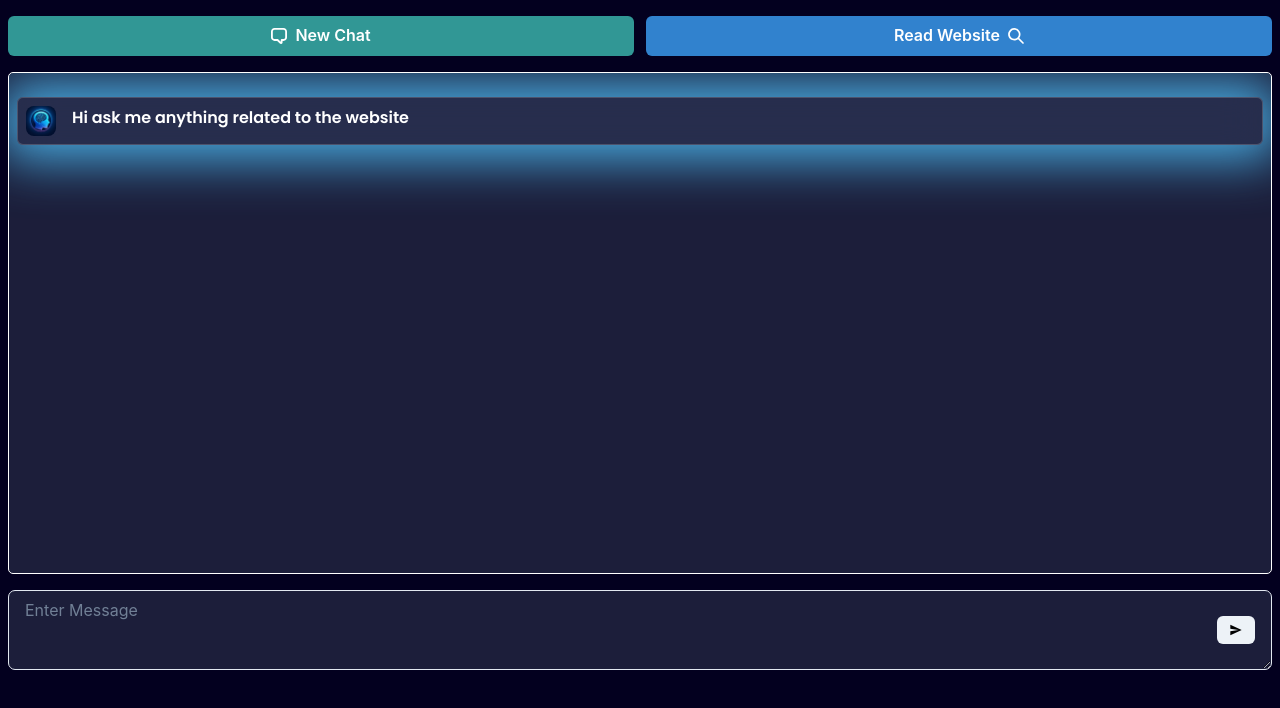
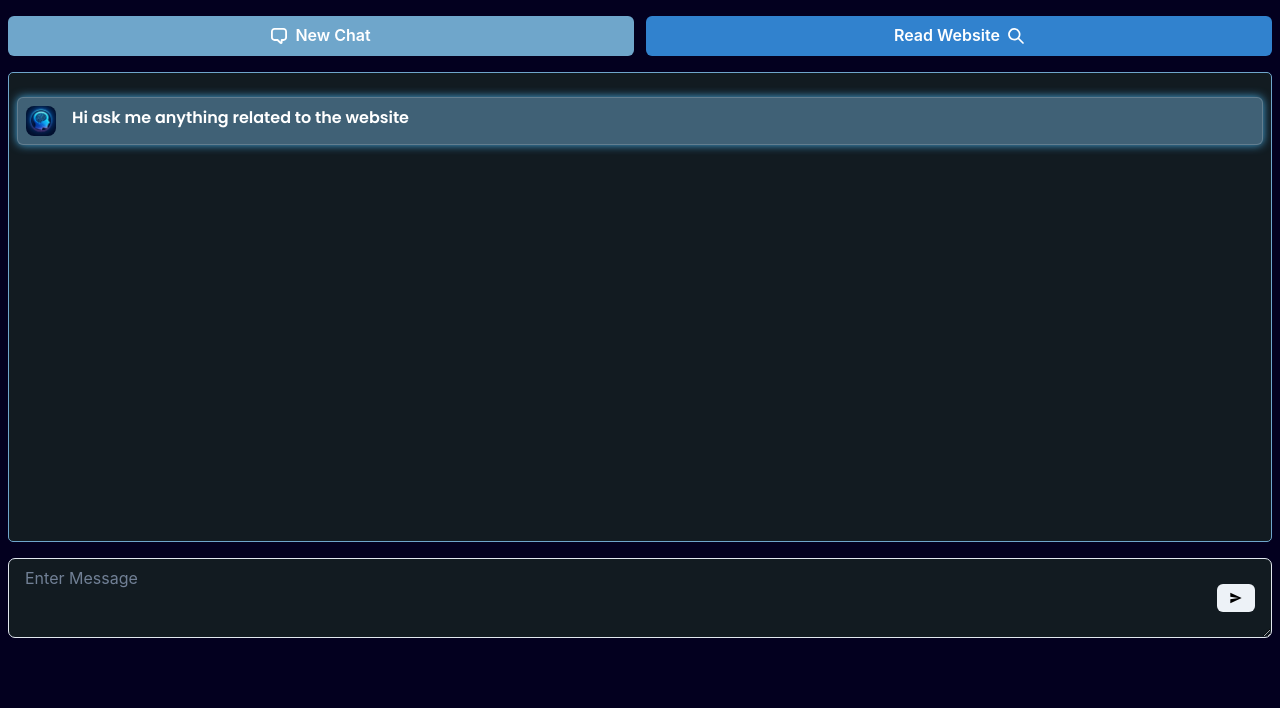
Before and after one commit to VishalPatil0902/extension, a React (Create React App) app: page / in a window 1280 px wide. Shown: the top 708 px of the page. Built offline with nearby package versions, Linux system fonts and the light colour scheme.

Commit message:
ColourScheme Changed a bit

```diff
--- a/src/Components/Search.jsx
+++ b/src/Components/Search.jsx
@@ -5,7 +5,7 @@ import { SearchIcon,ChatIcon } from '@chakra-ui/icons'
 const Search = ({onNewChat}) => {
   return (
     <Stack direction='row' spacing={3} width='100%' marginTop='0.5rem'>
-      <Button leftIcon={<ChatIcon />} colorScheme='teal' variant='solid' width='100%' onClick={onNewChat}>
+      <Button leftIcon={<ChatIcon />} bg={'#6fa6cb'} color={'#fff'} variant='solid' width='100%' onClick={onNewChat}>
         New Chat
       </Button>
       <Button rightIcon={<SearchIcon />} colorScheme='blue' variant='solid' width='100%'>
--- a/src/pages/Home/Home.jsx
+++ b/src/pages/Home/Home.jsx
@@ -40,13 +40,13 @@ const Home = ({ messages, setMessages }) => {
   return (
     <Box height='80%'>
       <Box
-        bg='rgba(28,30,58,1)'
+        bg='#121b21'
         marginBottom='1rem'
         marginTop='1rem'
         borderRadius='5px'
-        border='1px solid white'
+        border='0.7px solid #6fa6cb'
         padding='0.5rem'
-        maxHeight='80%'
+        maxHeight='75%'
         overflowY='scroll'
         overflowX='hidden'
         height='80%'
@@ -70,18 +70,22 @@ const Home = ({ messages, setMessages }) => {
             <Card
               direction='row'
               overflow='hidden'
-              variant='outline'
-              bg='lightblue'
+              variant={message.isBot ? 'outline':null}
+              bg=''
               marginTop='1rem'
               height='fit-content'
               key={index}
               css={
-                message.isBot && {
-                  background: 'rgba(139, 187, 244, 0.1)',
-                  boxShadow: '0 0 50px 15px #48abe0',
+                message.isBot ? {
+                  background: '#406176',
+                  boxShadow: '0 0 10px 0px #48abe0',
                   backdropFilter: 'blur(20px)',
                   WebkitBackdropFilter: 'blur(20px)',
-                  border: '1px solid rgba(255, 255, 255, 0.18)',
+                  border: '0.5px solid rgba(255, 255, 255, 0.18)',
+                } :
+                {
+                   background:'none'
+
                 }
               }
             >
@@ -97,7 +101,7 @@ const Home = ({ messages, setMessages }) => {
               />
 
               <CardBody p='0.5rem'>
-                <Text textAlign='left' fontFamily='Poppins' color={message.isBot ? 'white' : 'black'} fontWeight='600'>
+                <Text textAlign='left' fontFamily='Poppins' color={message.isBot ? 'white' : 'white'} fontWeight='600'>
                   {message.text}
                 </Text>
               </CardBody>
@@ -113,8 +117,8 @@ const Home = ({ messages, setMessages }) => {
               marginTop='1rem'
               height='fit-content'
               css={{
-                  background: 'rgba(139, 187, 244, 0.1)',
-                  boxShadow: '0 0 50px 15px #48abe0',
+                  background: '#406176',
+                  boxShadow: '0 0 20px 0px #48abe0',
                   backdropFilter: 'blur(20px)',
                   WebkitBackdropFilter: 'blur(20px)',
                   border: '1px solid rgba(255, 255, 255, 0.18)',
@@ -158,7 +162,7 @@ const Home = ({ messages, setMessages }) => {
             type='text'
             placeholder='Enter Message'
             borderRadius='7px'
-            bg='rgba(28,30,58,1)'
+            bg='#121b21'
             color='white'
             css={{
               '&::-webkit-scrollbar': {
```
